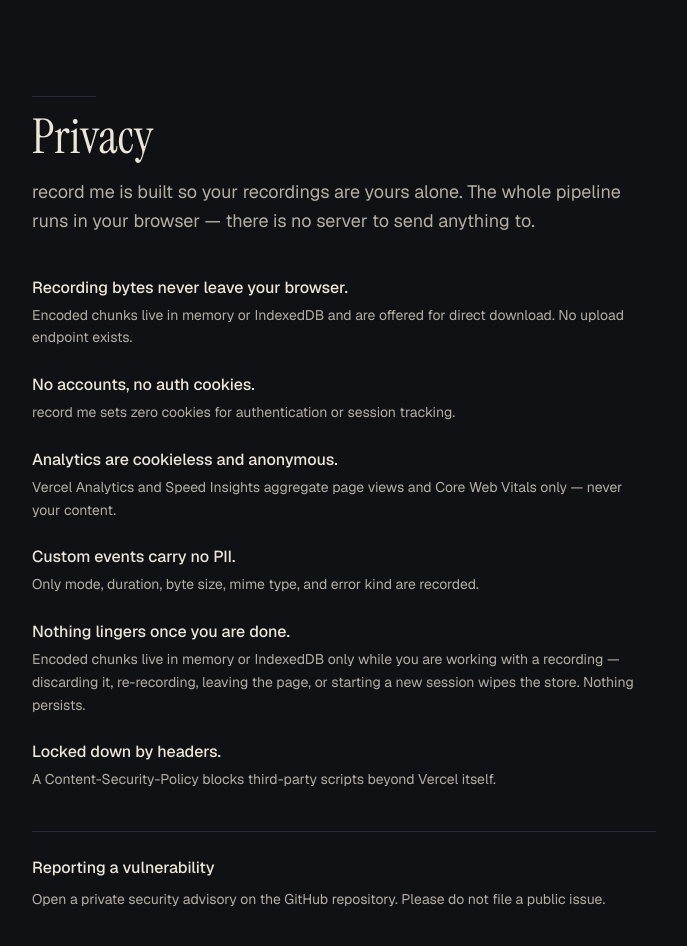
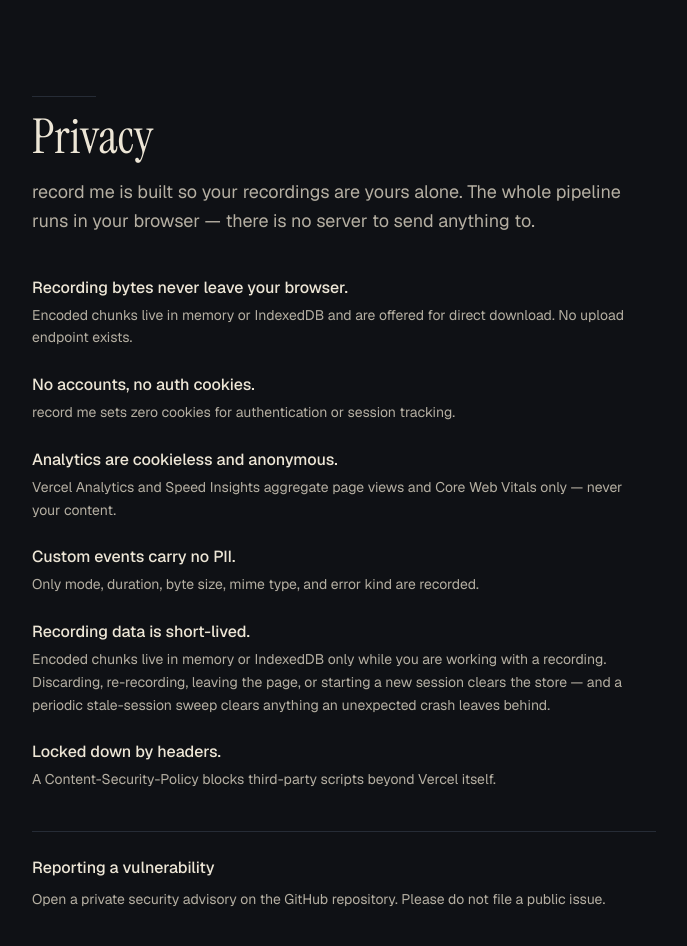
Before and after one commit to carlomigueldy/record-me, a Next.js app in the folder apps/web/: page /privacy in a window 1280 px wide. Shown: the top 946 px of the page, without its empty margins (296-983 px from the left). Built offline with nearby package versions, Linux system fonts and the light colour scheme; no server answers.

Commit message:
fix(privacy): qualify crash-path IDB cleanup copy

```diff
--- a/apps/web/src/app/privacy/page.tsx
+++ b/apps/web/src/app/privacy/page.tsx
@@ -26,8 +26,8 @@ const PROMISES = [
     'Only mode, duration, byte size, mime type, and error kind are recorded.',
   ],
   [
-    'Nothing lingers once you are done.',
-    'Encoded chunks live in memory or IndexedDB only while you are working with a recording — discarding it, re-recording, leaving the page, or starting a new session wipes the store. Nothing persists.',
+    'Recording data is short-lived.',
+    'Encoded chunks live in memory or IndexedDB only while you are working with a recording. Discarding, re-recording, leaving the page, or starting a new session clears the store — and a periodic stale-session sweep clears anything an unexpected crash leaves behind.',
   ],
   [
     'Locked down by headers.',
```
Also changed, not shown: 1 other file (tests, documents, lock files or other folders).
